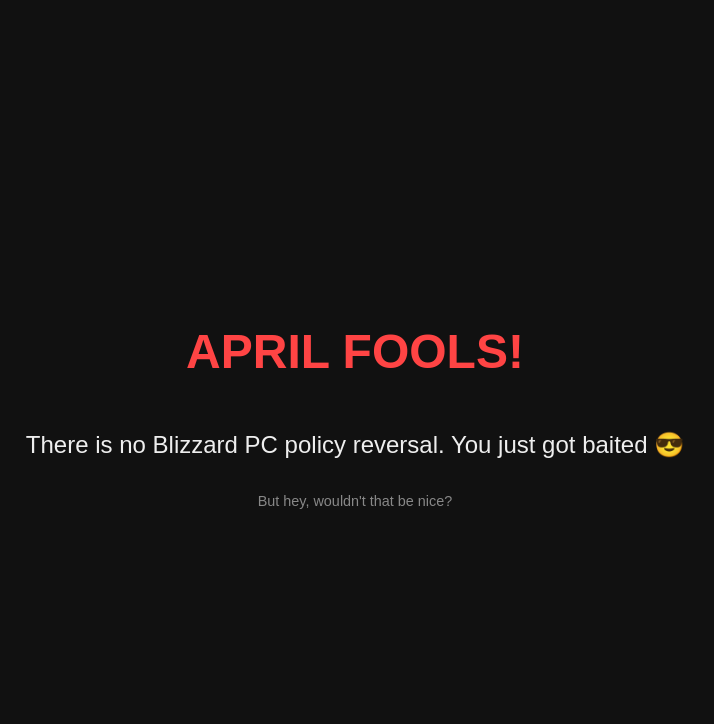
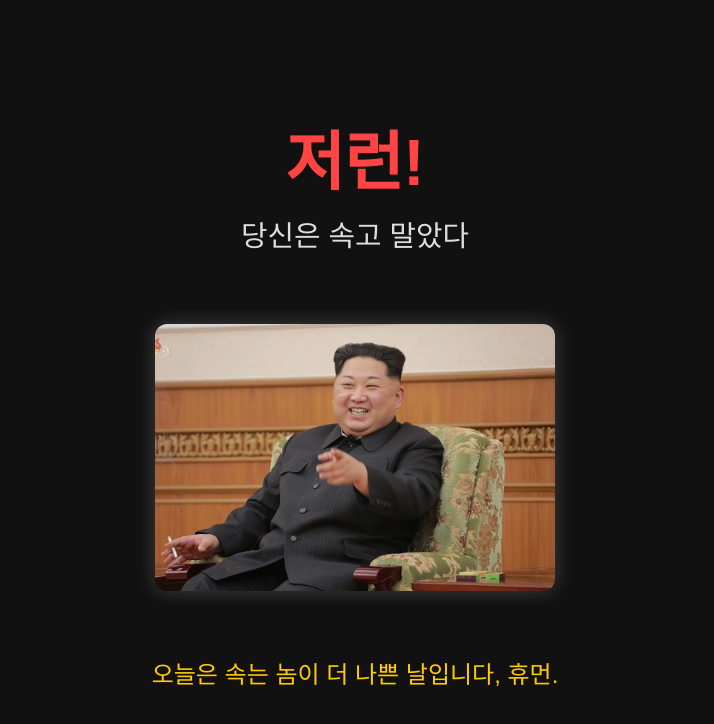
Before and after one commit to ufostage/breakingnews0334, a plain HTML site: page index.html in a window 1280 px wide. Shown: the whole page, without its empty margins (285-999 px from the left). Drawn offline with Linux system fonts and the light colour scheme.

Commit message:
Update index.html

```diff
--- a/index.html
+++ b/index.html
@@ -1,39 +1,55 @@
 <!DOCTYPE html>
-<html lang="en">
+<html lang="ko">
 <head>
   <meta charset="UTF-8">
   <meta name="viewport" content="width=device-width, initial-scale=1.0">
-  <title>Breaking News - Blizzard Reverses PC Policy</title>
+  <title>광명1호 속보</title>
+
+  <!-- Open Graph 썸네일 설정 -->
+  <meta property="og:title" content="[속보] 북한, '주체인공지능 광명1호' 전격 공개… 김정은 사고 완전 복제, 주민 사상 3초 내 판별">
+  <meta property="og:description" content="김정은의 사고를 본뜬 인공지능, 드디어 실전 배치">
+  <meta property="og:image" content="https://ufostage.github.io/breakingnews0335/thumb.png">
+  <meta property="og:url" content="https://ufostage.github.io/breakingnews0335/">
+  <meta property="og:type" content="website">
+
   <style>
     body {
-      font-family: Arial, sans-serif;
       background-color: #111;
       color: #eee;
-      display: flex;
-      flex-direction: column;
-      align-items: center;
-      justify-content: center;
-      height: 100vh;
+      font-family: 'Arial', sans-serif;
       text-align: center;
+      padding: 60px 20px;
     }
     h1 {
+      font-size: 4em;
       color: #ff4444;
-      font-size: 3em;
+      margin-bottom: 10px;
     }
-    p {
-      margin-top: 20px;
+    .subtitle {
+      font-size: 1.8em;
+      color: #ddd;
+      margin-bottom: 40px;
+    }
+    img {
+      max-width: 400px;
+      width: 90%;
+      margin: 30px 0;
+      border-radius: 12px;
+      box-shadow: 0 0 20px rgba(255, 255, 255, 0.2);
+    }
+    .caption {
       font-size: 1.5em;
-    }
-    .small {
-      font-size: 0.9em;
-      color: #888;
-      margin-top: 10px;
+      color: #ffcc00;
+      margin-top: 30px;
     }
   </style>
 </head>
 <body>
-  <h1>APRIL FOOLS!</h1>
-  <p>There is no Blizzard PC policy reversal. You just got baited 😎</p>
-  <p class="small">But hey, wouldn't that be nice?</p>
+  <h1>저런!</h1>
+  <div class="subtitle">당신은 속고 말았다</div>
+
+  <img src="KakaoTalk_20250401_160637826.jpg" alt="김정은 이미지">
+
+  <div class="caption">오늘은 속는 놈이 더 나쁜 날입니다, 휴먼.</div>
 </body>
 </html>
```
